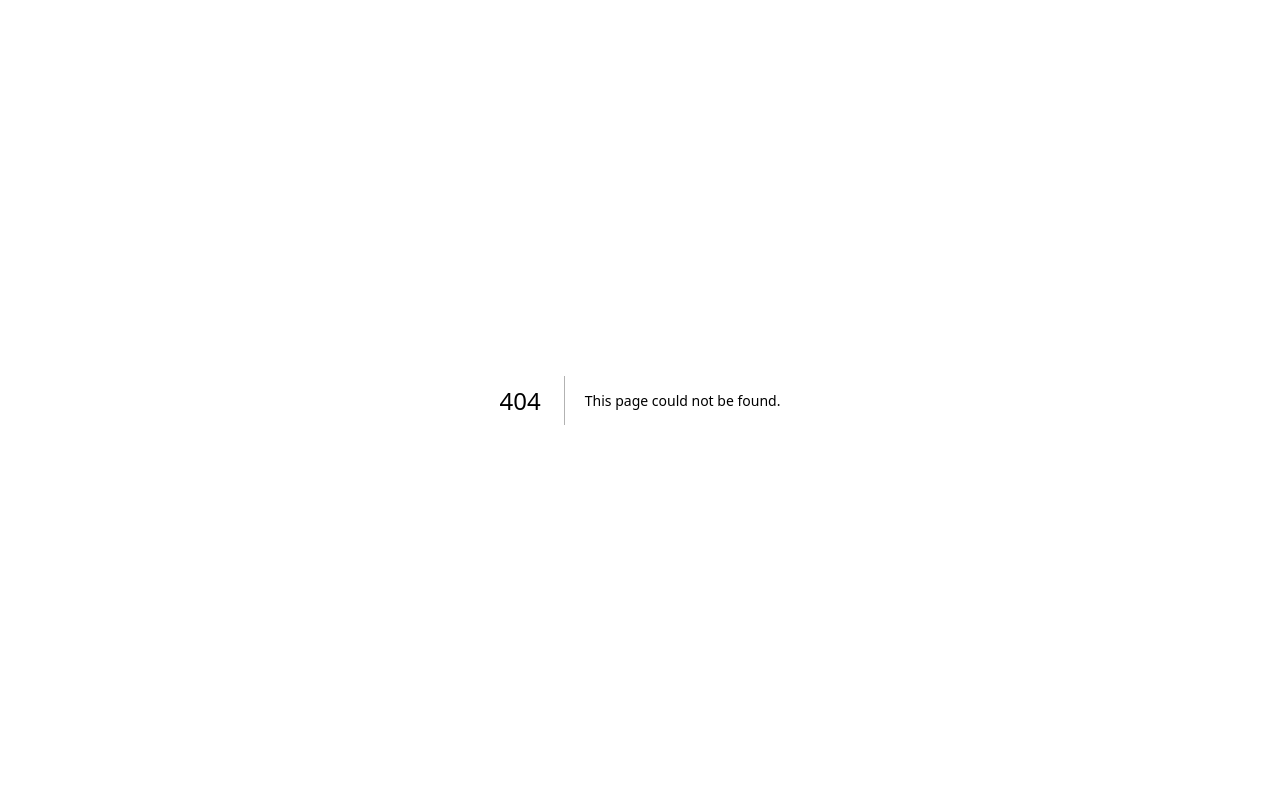
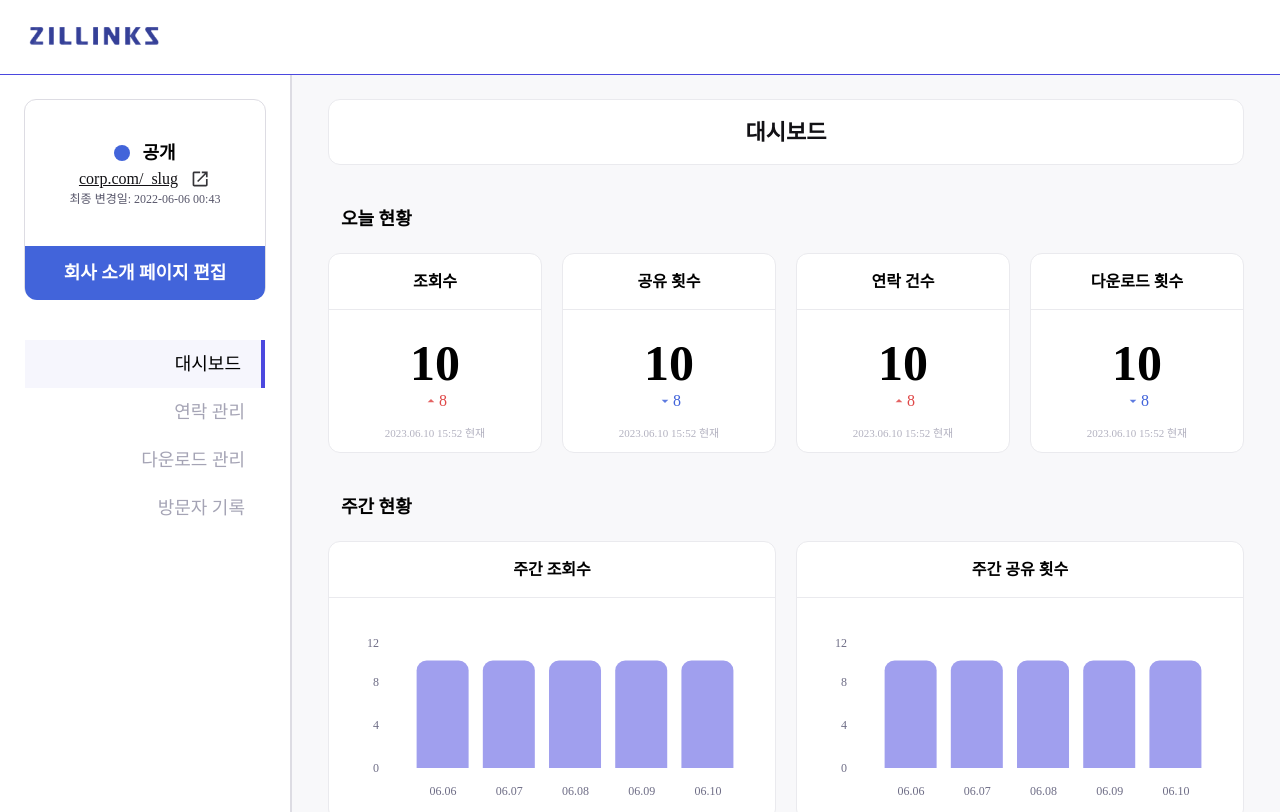
Before and after one commit to boyon99/TEAM-INTRO-FE, a Next.js app: page /dashboard/main in a window 1280 px wide. Before the commit this address had no page. Shown: the top 812 px of the page. Built offline with nearby package versions, Linux system fonts and the light colour scheme; a web font is replaced by a local one.

Commit message:
chore: 폴더 구조 변경 (#79)

```diff
--- a/src/components/dashboard/contact/InquiryTable.tsx
+++ b/src/components/dashboard/contact/InquiryTable.tsx
@@ -122,16 +122,16 @@ export default function InquiryTable() {
             </section>
             <section>
               <ActiveLink
-                href={'/contact/unconfirmed'}
-                order={2}
+                href={'/dashboard/contact/unconfirmed'}
+                order={3}
                 activeClassName="confirm-active-link"
                 className="confirm-link"
               >
                 확인 필요
               </ActiveLink>
               <ActiveLink
-                href={'/contact/confirmed'}
-                order={2}
+                href={'/dashboard/contact/confirmed'}
+                order={3}
                 activeClassName="confirm-active-link"
                 className="confirm-link"
               >
--- a/src/components/dashboard/side/Menus.tsx
+++ b/src/components/dashboard/side/Menus.tsx
@@ -3,21 +3,31 @@ import ActiveLink from '../ActiveLink';
 export default function Menus() {
   return (
     <section className="flex flex-col">
-      <ActiveLink href={'/dashboard'} order={1} activeClassName="dashboard-active-menu" className="dashboard-menu">
+      <ActiveLink href={'/dashboard/main'} order={2} activeClassName="dashboard-active-menu" className="dashboard-menu">
         대시보드
       </ActiveLink>
       <ActiveLink
-        href={'/contact/unconfirmed'}
-        order={1}
+        href={'/dashboard/contact/unconfirmed'}
+        order={2}
         activeClassName="dashboard-active-menu"
         className="dashboard-menu"
       >
         연락 관리
       </ActiveLink>
-      <ActiveLink href={'/downloads'} order={1} activeClassName="dashboard-active-menu" className="dashboard-menu">
+      <ActiveLink
+        href={'/dashboard/downloads'}
+        order={2}
+        activeClassName="dashboard-active-menu"
+        className="dashboard-menu"
+      >
         다운로드 관리
       </ActiveLink>
-      <ActiveLink href={'/visitors'} order={1} activeClassName="dashboard-active-menu" className="dashboard-menu">
+      <ActiveLink
+        href={'/dashboard/visitors'}
+        order={2}
+        activeClassName="dashboard-active-menu"
+        className="dashboard-menu"
+      >
         방문자 기록
       </ActiveLink>
     </section>
--- a/src/pages/contact/confirmed/index.tsx
+++ b/src/pages/dashboard/contact/confirmed/index.tsx
@@ -1,6 +1,6 @@
 import Header from '@/components/common/Header';
 import ContactContents from '@/components/dashboard/contact/ContactContents';
-import Sidebar from '@/components/dashboard/Sidebar';
+import Sidebar from '@/components/dashboard/side/Sidebar';
 
 export default function ContactConfirmed() {
   return (
```
Also changed, not shown: src/pages/dashboard/contact/index.tsx (renamed from src/pages/contact/index.tsx), src/pages/dashboard/contact/unconfirmed/index.tsx (renamed from src/pages/contact/unconfirmed/index.tsx), src/pages/dashboard/downloads/index.tsx (renamed from src/pages/downloads/index.tsx), src/pages/dashboard/main/index.tsx (renamed from src/pages/dashboard/index.tsx), src/pages/dashboard/visitors/index.tsx (renamed from src/pages/visitors/index.tsx).
